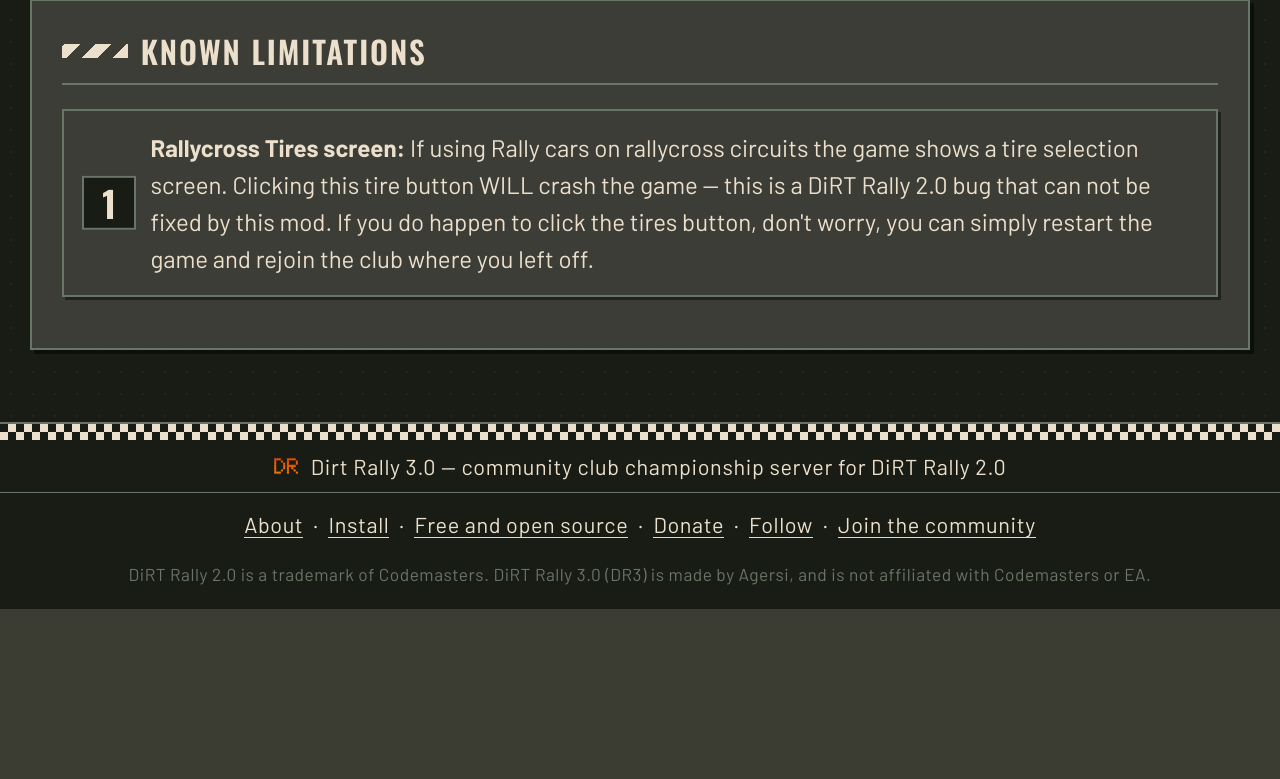
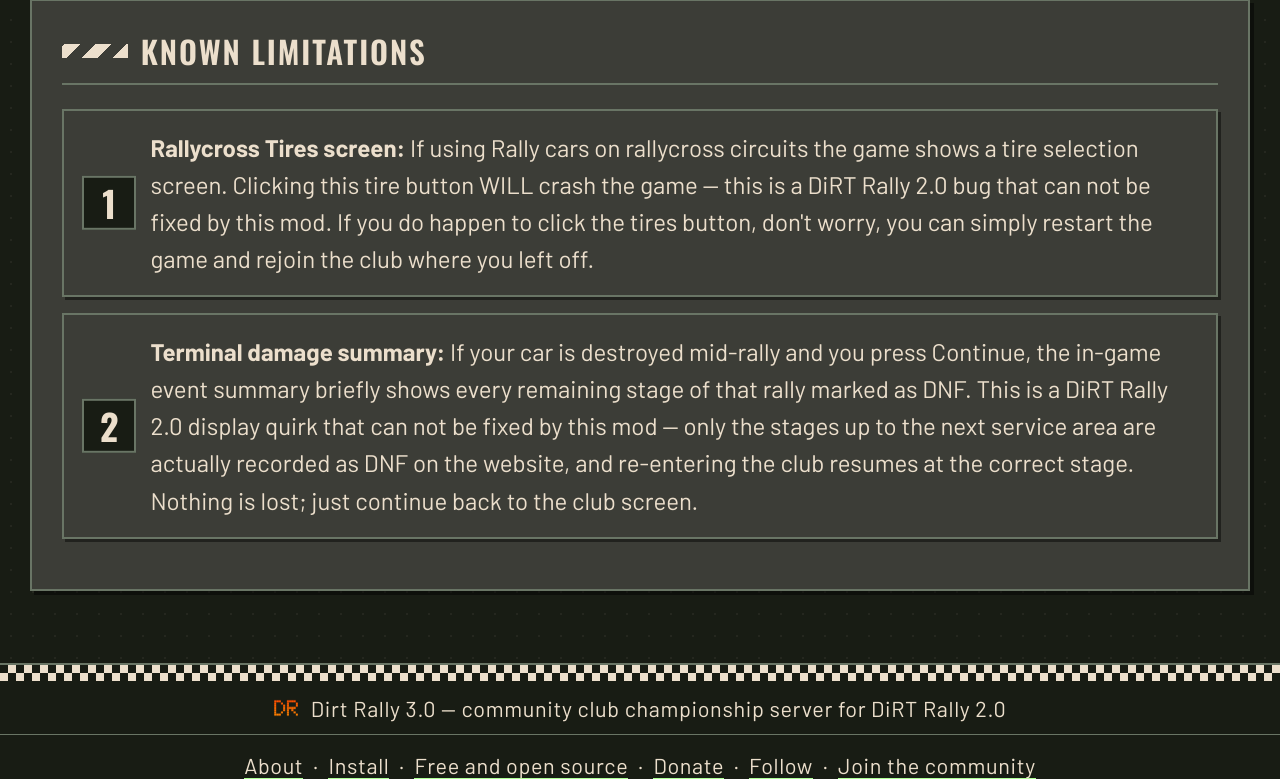
Before and after one commit to Agersi/DR3, a Flask app: page /install in a window 1280 px wide. Shown: the part 2059-2838 px from the top of the page. Before the commit the page ends 2668 px from the top, so only its background shows below. Run offline with Flask 3, Linux system fonts and the light colour scheme.

Commit message:
Document terminal-damage DNF overview quirk on install page (known game-side limitation)

```diff
--- a/dr3/web/templates/install.html
+++ b/dr3/web/templates/install.html
@@ -46,6 +46,11 @@ powershell -ExecutionPolicy Bypass -File scripts\install_dev_cert.ps1</code></pr
         tire selection screen. Clicking this tire button WILL crash the game — this is a DiRT Rally 2.0 bug
         that can not be fixed by this mod. If you do happen to click the tires button, don't worry, you can
         simply restart the game and rejoin the club where you left off.</li>
+    <li><strong>Terminal damage summary:</strong> If your car is destroyed mid-rally and you press Continue, the
+        in-game event summary briefly shows every remaining stage of that rally marked as DNF. This is a DiRT Rally 2.0
+        display quirk that can not be fixed by this mod — only the stages up to the next service area are actually
+        recorded as DNF on the website, and re-entering the club resumes at the correct stage. Nothing is lost; just
+        continue back to the club screen.</li>
   </ul>
 </div>
 {% endblock %}
```
